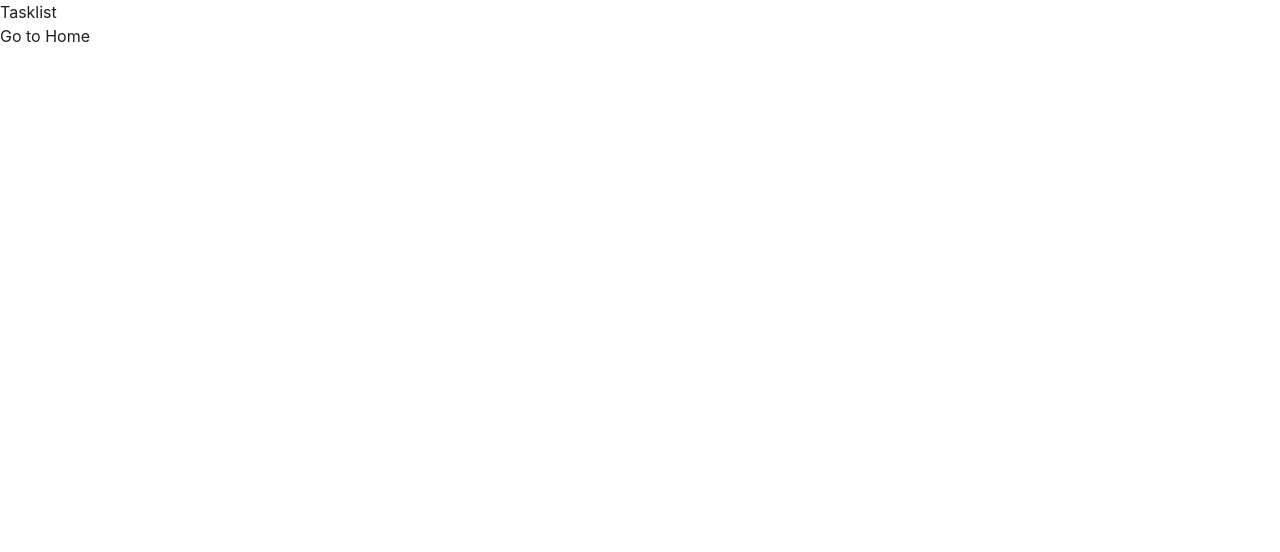
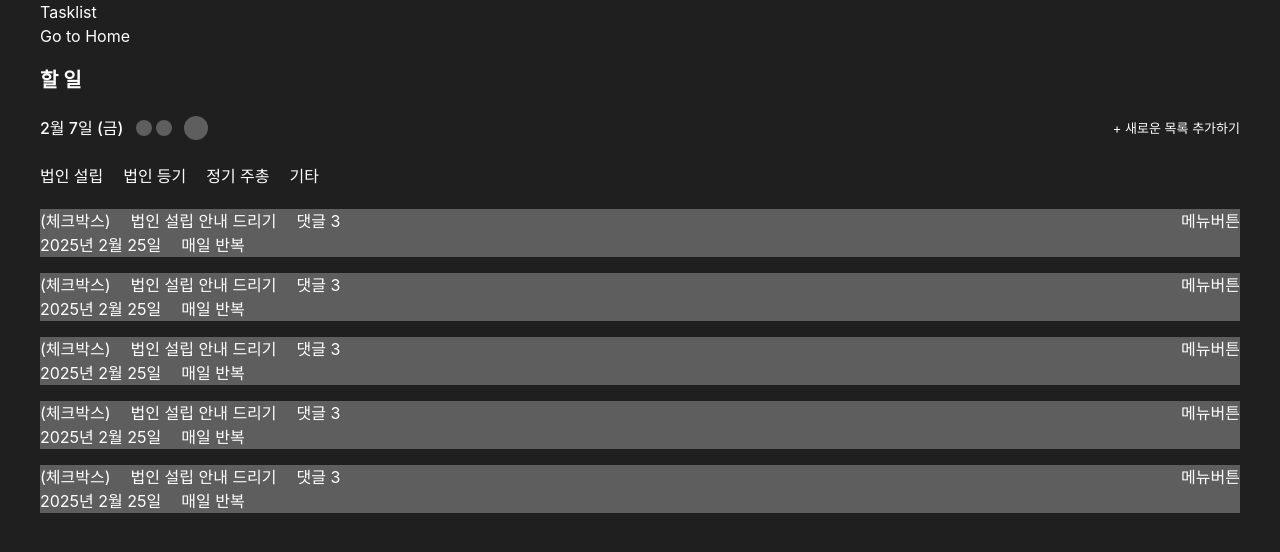
Before and after one commit to changhui-chan/TeamSync, a Next.js app: page /1/tasklist in a window 1280 px wide. Shown: the top 552 px of the page. Built offline with nearby package versions, Linux system fonts and the light colour scheme.

Commit message:
✨ Feat: 할일 리스트 페이지 ui 구현

```diff
--- a/src/app/[teamid]/tasklist/page.tsx
+++ b/src/app/[teamid]/tasklist/page.tsx
@@ -1,11 +1,48 @@
+import TaskItem from '@/feature/[teamid]/tasklist/TaskItem';
 import Link from 'next/link';
 
+const TasklistPage = () => {
+  const boardList = ['법인 설립', '법인 등기', '정기 주총', '기타'];
 
-const TasklistPage = () => {
   return (
-    <div>
-      <h1>Tasklist</h1>
-      <Link href="/">Go to Home</Link>
+    <div className="bg-black-200 h-screen">
+      <div className="mx-auto w-[1200px] text-[#fff]">
+        <h1>Tasklist</h1>
+        <Link href="/">Go to Home</Link>
+
+        <div className="flex flex-col gap-6 pt-5">
+          <div className="text-xl/6 font-bold">할 일</div>
+          <div className="flex items-center justify-between">
+            <div className="flex items-center gap-3">
+              <p className="text-base font-medium">2월 7일 (금)</p>
+              <div className="flex gap-1">
+                <button className="bg-black-400 h-4 w-4 rounded-full"></button>
+                <button className="bg-black-400 h-4 w-4 rounded-full"></button>
+              </div>
+              <button className="bg-black-400 h-6 w-6 rounded-full"></button>
+            </div>
+            <p className="text-sm font-normal text-green-800">
+              + 새로운 목록 추가하기
+            </p>
+          </div>
+          <div className="flex flex-col gap-4">
+            <div className="flex gap-5">
+              {boardList.map((data, i) => (
+                <p className="pb-[5px] text-base/5 font-medium" key={i}>
+                  {data}
+                </p>
+              ))}
+            </div>
+            <div className="flex flex-col gap-4">
+              <TaskItem />
+              <TaskItem />
+              <TaskItem />
+              <TaskItem />
+              <TaskItem />
+            </div>
+          </div>
+        </div>
+      </div>
     </div>
   );
 };
--- /dev/null
+++ b/src/feature/[teamid]/tasklist/TaskItem.tsx
@@ -0,0 +1,20 @@
+const TaskItem = () => {
+  return (
+    <div className="bg-black-400 flex h-[74px] flex-col justify-between rounded-md px-3 py-2">
+      <div className="flex justify-between">
+        <div className="flex gap-5">
+          <p>(체크박스)</p>
+          <p>법인 설립 안내 드리기</p>
+          <p>댓글 3</p>
+        </div>
+        <p>메뉴버튼</p>
+      </div>
+      <div className="flex gap-5">
+        <p>2025년 2월 25일</p>
+        <p>매일 반복</p>
+      </div>
+    </div>
+  );
+};
+
+export default TaskItem;
```
